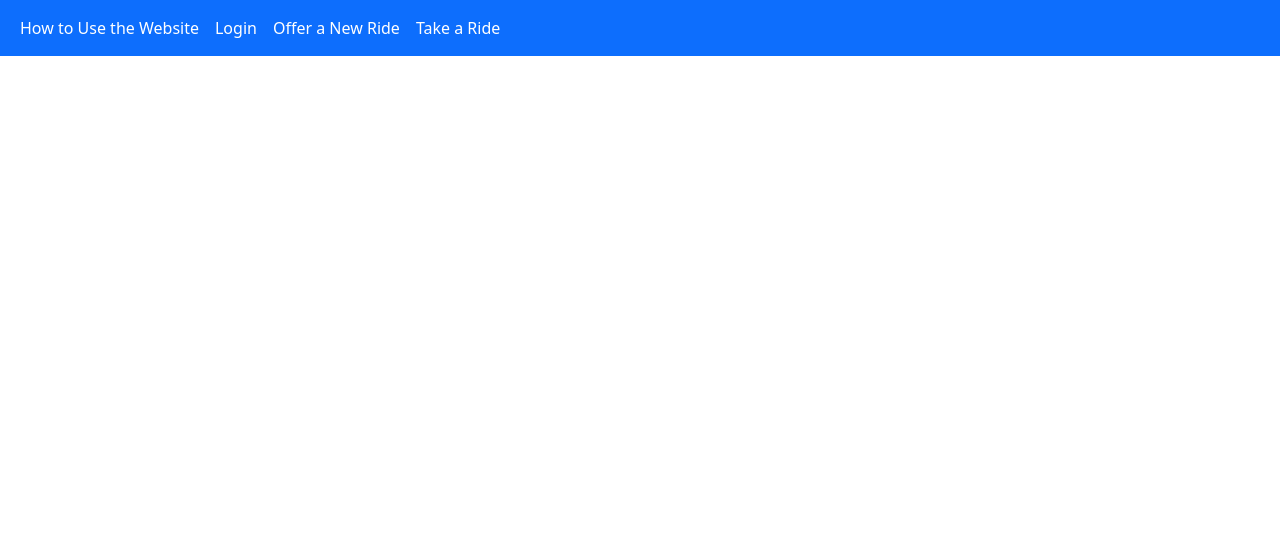
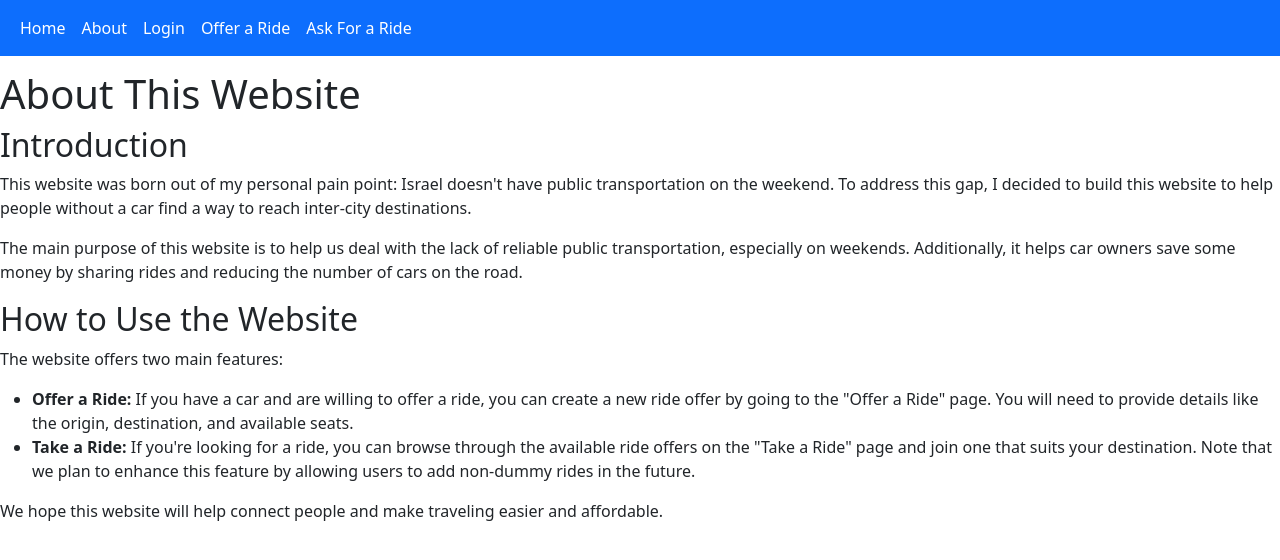
Before and after one commit to nadavpeled1/hitchhiking-react-app, a React (Vite) app: page /about in a window 1280 px wide. Shown: the top 560 px of the page. Built offline with nearby package versions, Linux system fonts and the light colour scheme; the HTML template or start-up script is replaced by a standard one.

Commit message:
changing the architecture of the website, home page will hold all rides, and asking for a ride will be in a diffrent table for rides. implemented the menu change. Moving to change the pages themselves

```diff
--- a/src/App.tsx
+++ b/src/App.tsx
@@ -1,9 +1,9 @@
 import React, { useState } from "react";
 import { BrowserRouter as Router, Routes, Route } from "react-router-dom";
 import Navbar from "./components/Navbar";
-import HowToUse from "./pages/HowToUse";
+import About from "./pages/About";
 import OfferRide from "./pages/OfferRide";
-import TakeRide from "./pages/TakeRide";
+import TakeRide from "./pages/AskRide";
 import Login from "./pages/Login";
 import "bootstrap/dist/js/bootstrap.bundle.min.js"; // Ensure this is the right path
 
@@ -65,11 +65,11 @@ const App: React.FC = () => {
         {" "}
         {/*so Nabar wont hide content */}
         <Routes>
-          <Route path="/how-to-use" element={<HowToUse />} />
+          <Route path="/about" element={<About />} />
           <Route path="/Login" element={<Login />}></Route>
           <Route path="/offer-ride" element={<OfferRide addRide={addRide} />} />
           <Route
-            path="/take-ride"
+            path="/ask-ride"
             element={<TakeRide rides={rides} joinRide={joinRide} />}
           />
         </Routes>
--- a/src/components/Navbar.tsx
+++ b/src/components/Navbar.tsx
@@ -24,8 +24,13 @@ const Navbar: React.FC = () => {
         <div className="collapse navbar-collapse" id="navbarNav">
           <ul className="navbar-nav">
             <li className="nav-item">
-              <Link className="nav-link" to="/how-to-use">
-                How to Use the Website
+              <Link className="nav-link" to="/">
+                Home
+              </Link>
+            </li>
+            <li className="nav-item">
+              <Link className="nav-link" to="/About">
+                About
               </Link>
             </li>
             <li className="nav-item">
@@ -35,12 +40,12 @@ const Navbar: React.FC = () => {
             </li>
             <li className="nav-item">
               <Link className="nav-link" to="/offer-ride">
-                Offer a New Ride
+                Offer a Ride
               </Link>
             </li>
             <li className="nav-item">
-              <Link className="nav-link" to="/take-ride">
-                Take a Ride
+              <Link className="nav-link" to="/ask-ride">
+                Ask For a Ride
               </Link>
             </li>
           </ul>
--- a/src/pages/HowToUse.tsx
+++ b/src/pages/About.tsx
@@ -1,9 +1,9 @@
 import React from "react";
 
-const HowToUse: React.FC = () => {
+const About: React.FC = () => {
   return (
     <div>
-      <h1>How to Use This Website</h1>
+      <h1>About This Website</h1>
 
       {/* Introduction */}
       <section>
@@ -50,4 +50,4 @@ const HowToUse: React.FC = () => {
   );
 };
 
-export default HowToUse;
+export default About;
--- a/src/pages/TakeRide.tsx
+++ b/src/pages/AskRide.tsx
@@ -12,12 +12,12 @@ interface Ride {
   contact: string;
 }
 
-interface TakeRideProps {
+interface AskRideProps {
   rides: Ride[];
   joinRide: (id: number) => void;
 }
 
-const TakeRide: React.FC<TakeRideProps> = ({ rides, joinRide }) => {
+const AskRide: React.FC<AskRideProps> = ({ rides, joinRide }) => {
   return (
     <Container>
       <h1 className="my-4">Available Rides</h1>
@@ -56,4 +56,4 @@ const TakeRide: React.FC<TakeRideProps> = ({ rides, joinRide }) => {
   );
 };
 
-export default TakeRide;
+export default AskRide;
```
